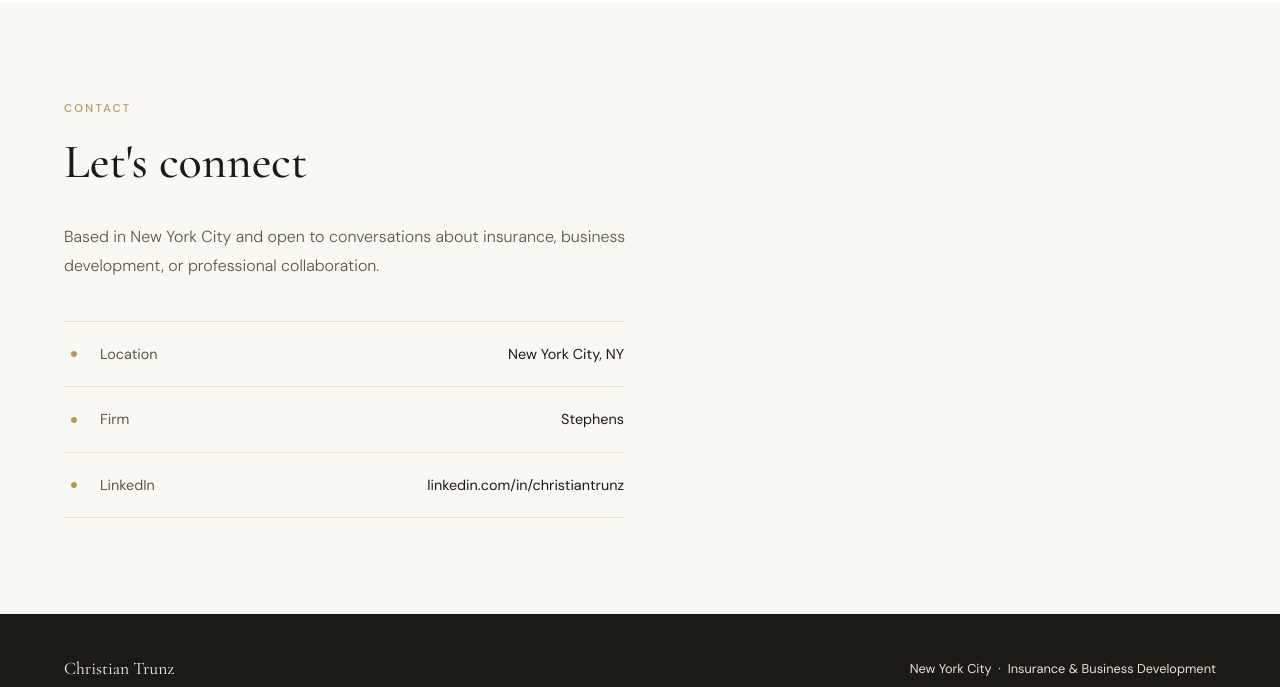
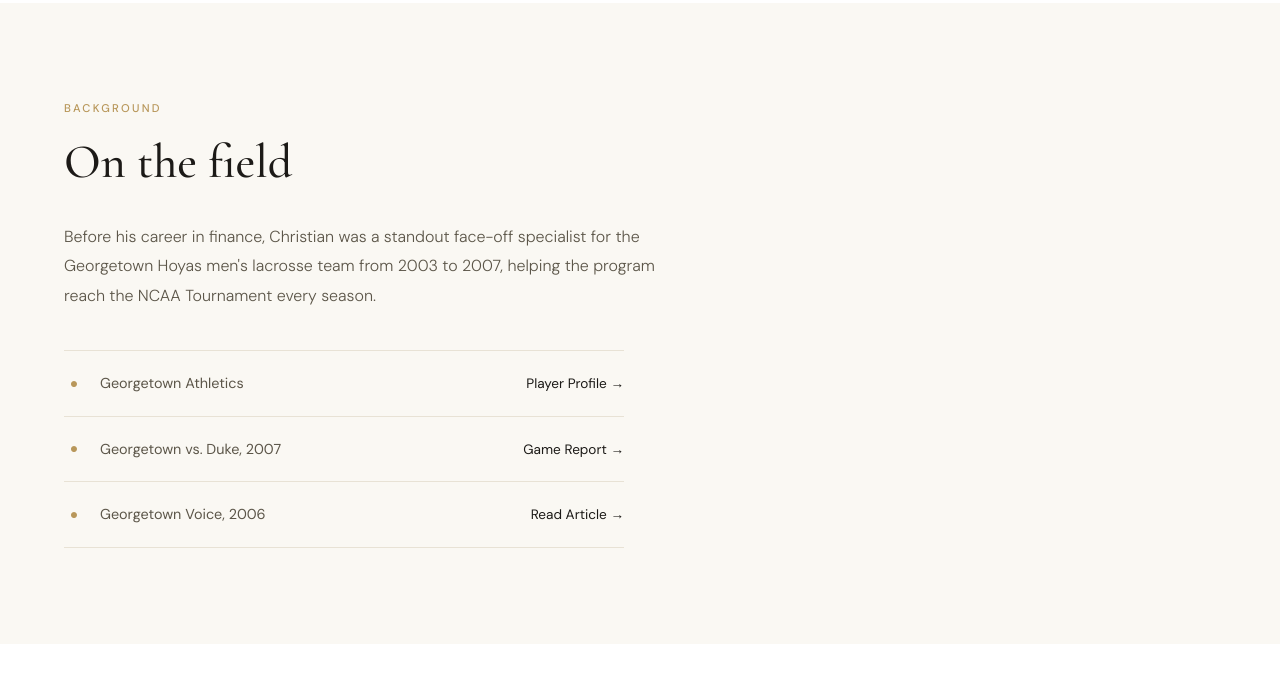
Before and after one commit to ctrunz25/christiantrunz.github.io, a plain HTML site: page index.html in a window 1280 px wide. Shown: the part 1924-2611 px from the top of the page. Drawn offline with nearby package versions, Linux system fonts and the light colour scheme.

Commit message:
Update index.html

```diff
--- a/index.html
+++ b/index.html
@@ -249,6 +249,7 @@
   <div class="nav-links">
     <a href="#about">About</a>
     <a href="#expertise">Expertise</a>
+    <a href="#press">Background</a>
     <a href="#contact">Contact</a>
   </div>
 </nav>
@@ -307,6 +308,29 @@
   </div>
 </section>
 
+<section id="press">
+  <p class="section-label">Background</p>
+  <h2>On the field</h2>
+  <p class="section-body" style="margin-bottom: 2.5rem;">Before his career in finance, Christian was a standout face-off specialist for the Georgetown Hoyas men's lacrosse team from 2003 to 2007, helping the program reach the NCAA Tournament every season.</p>
+  <div class="contact-inner">
+    <a href="https://guhoyas.com/sports/mens-lacrosse/roster/christiaan-trunz/2565" target="_blank" class="contact-line" style="text-decoration: none;">
+      <span class="contact-icon">&#9679;</span>
+      <span style="color: var(--warm-mid);">Georgetown Athletics</span>
+      <span class="contact-value" style="margin-left: auto; font-size: 0.85rem;">Player Profile →</span>
+    </a>
+    <a href="https://guhoyas.com/news/2007/3/24/hoya_men_s_lacrosse_team_falls_to_no_5_duke_6_4_in_back_and_forth_affair.aspx" target="_blank" class="contact-line" style="text-decoration: none;">
+      <span class="contact-icon">&#9679;</span>
+      <span style="color: var(--warm-mid);">Georgetown vs. Duke, 2007</span>
+      <span class="contact-value" style="margin-left: auto; font-size: 0.85rem;">Game Report →</span>
+    </a>
+    <a href="https://georgetownvoice.com/2006/03/16/hoyas-pluck-blue-hens-earn-third-straight-win/" target="_blank" class="contact-line" style="text-decoration: none;">
+      <span class="contact-icon">&#9679;</span>
+      <span style="color: var(--warm-mid);">Georgetown Voice, 2006</span>
+      <span class="contact-value" style="margin-left: auto; font-size: 0.85rem;">Read Article →</span>
+    </a>
+  </div>
+</section>
+
 <section id="contact">
   <p class="section-label">Contact</p>
   <h2>Let's connect</h2>
```
